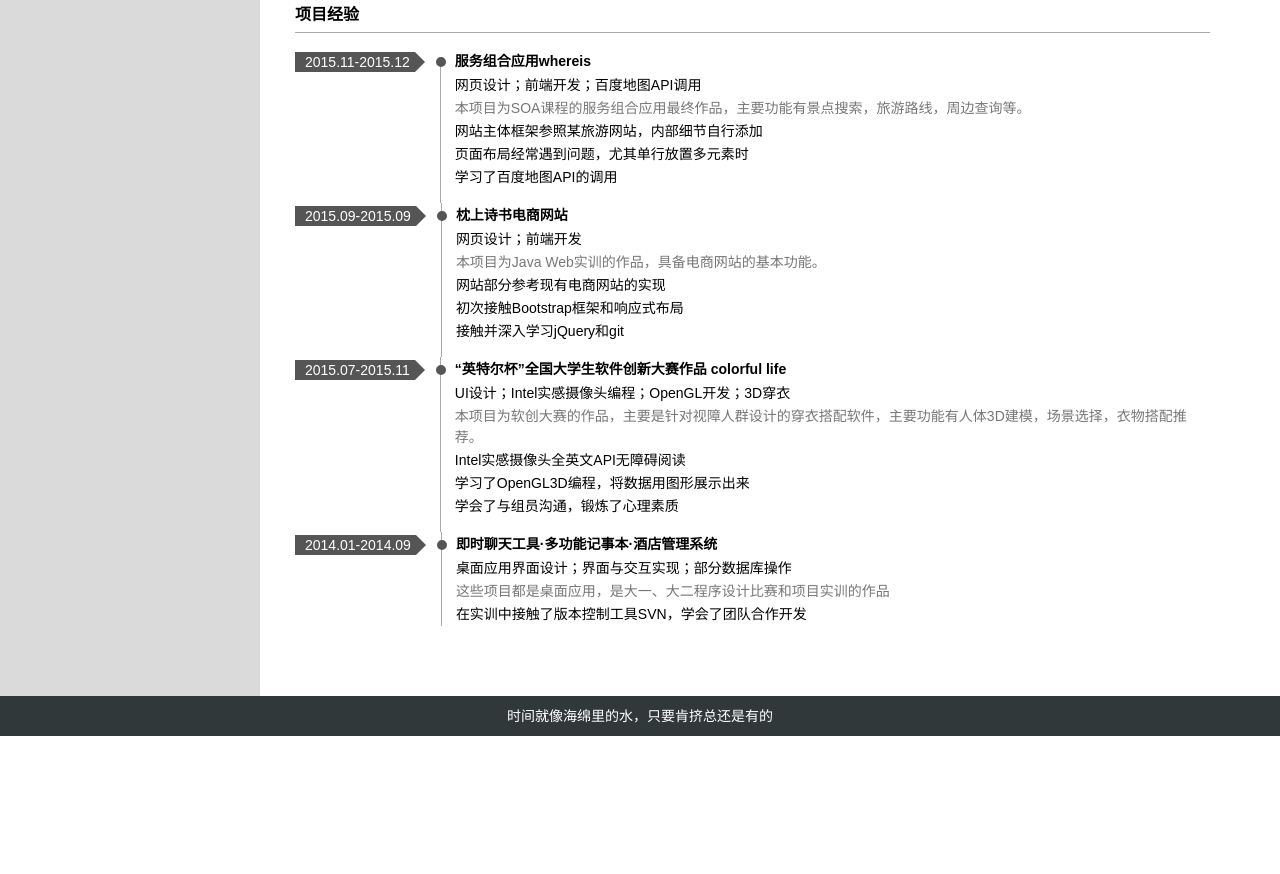
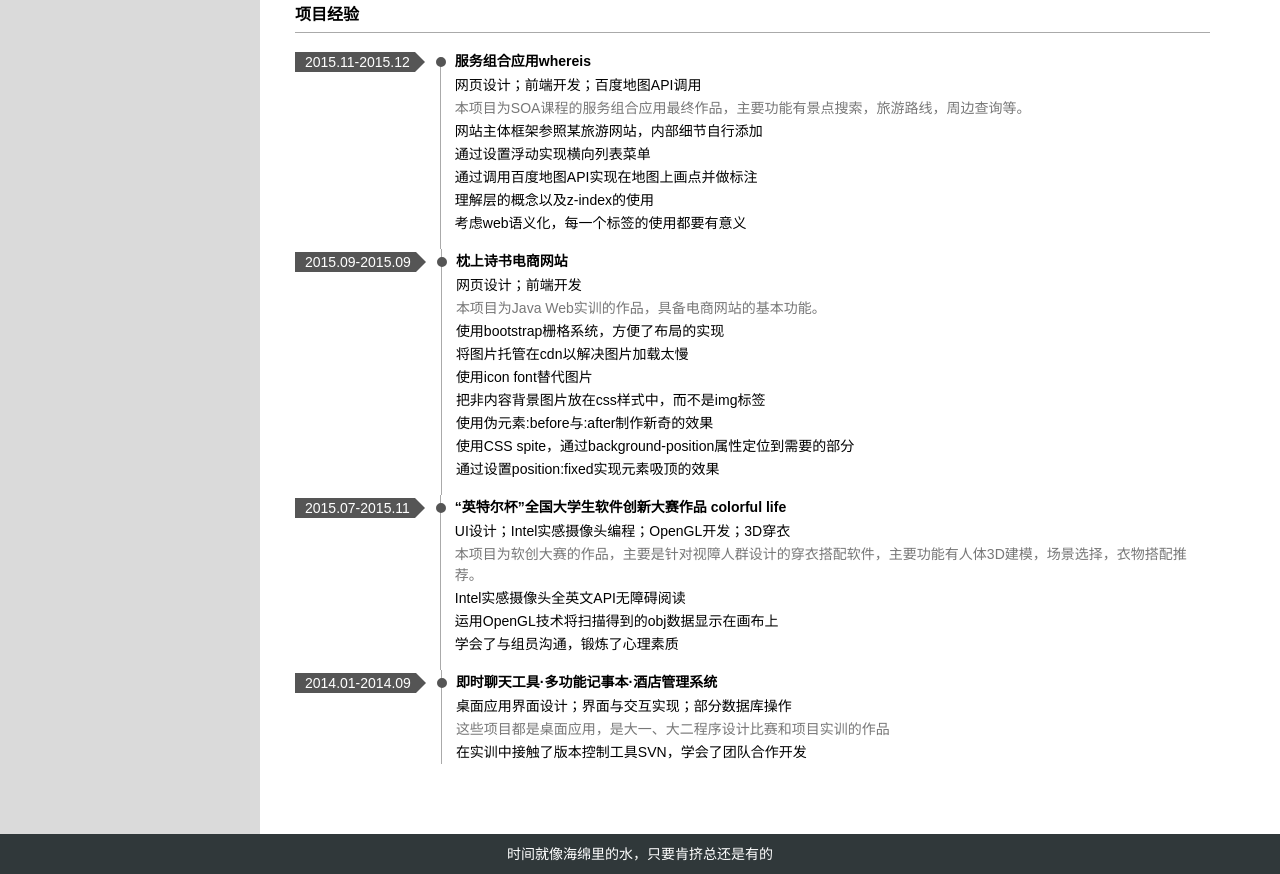
Before and after one commit to wytcc/wytcc.github.io, a website: page index.html in a window 1280 px wide. Shown: the part 1128-2002 px from the top of the page. Before the commit the page ends 1864 px from the top, so only its background shows below. Drawn offline with nearby package versions, Linux system fonts and the light colour scheme.

Commit message:
modify project experience

```diff
--- a/index.html
+++ b/index.html
@@ -169,8 +169,10 @@
 							<p class="func">本项目为SOA课程的服务组合应用最终作品，主要功能有景点搜索，旅游路线，周边查询等。</p>
 							<ul>
 								<li>网站主体框架参照某旅游网站，内部细节自行添加</li>
-								<li>页面布局经常遇到问题，尤其单行放置多元素时</li>
-								<li>学习了百度地图API的调用</li>
+								<li>通过设置浮动实现横向列表菜单</li>
+								<li>通过调用百度地图API实现在地图上画点并做标注</li>
+								<li>理解层的概念以及z-index的使用</li>
+								<li>考虑web语义化，每一个标签的使用都要有意义</li>
 							</ul>
 						</div>
 					</div>
@@ -183,9 +185,13 @@
 							<p>网页设计；前端开发</p>
 							<p class="func">本项目为Java Web实训的作品，具备电商网站的基本功能。</p>
 							<ul>
-								<li>网站部分参考现有电商网站的实现</li>
-								<li>初次接触Bootstrap框架和响应式布局</li>
-								<li>接触并深入学习jQuery和git</li>
+								<li>使用bootstrap栅格系统，方便了布局的实现</li>
+								<li>将图片托管在cdn以解决图片加载太慢</li>
+								<li>使用icon font替代图片</li>
+								<li>把非内容背景图片放在css样式中，而不是img标签</li>
+								<li>使用伪元素:before与:after制作新奇的效果</li>
+								<li>使用CSS spite，通过background-position属性定位到需要的部分</li>
+								<li>通过设置position:fixed实现元素吸顶的效果</li>
 							</ul>
 						</div>
 					</div>
@@ -199,7 +205,7 @@
 							<p class="func">本项目为软创大赛的作品，主要是针对视障人群设计的穿衣搭配软件，主要功能有人体3D建模，场景选择，衣物搭配推荐。</p>
 							<ul>
 								<li>Intel实感摄像头全英文API无障碍阅读</li>
-								<li>学习了OpenGL3D编程，将数据用图形展示出来</li>
+								<li>运用OpenGL技术将扫描得到的obj数据显示在画布上</li>
 								<li>学会了与组员沟通，锻炼了心理素质</li>
 							</ul>
 						</div>
```
